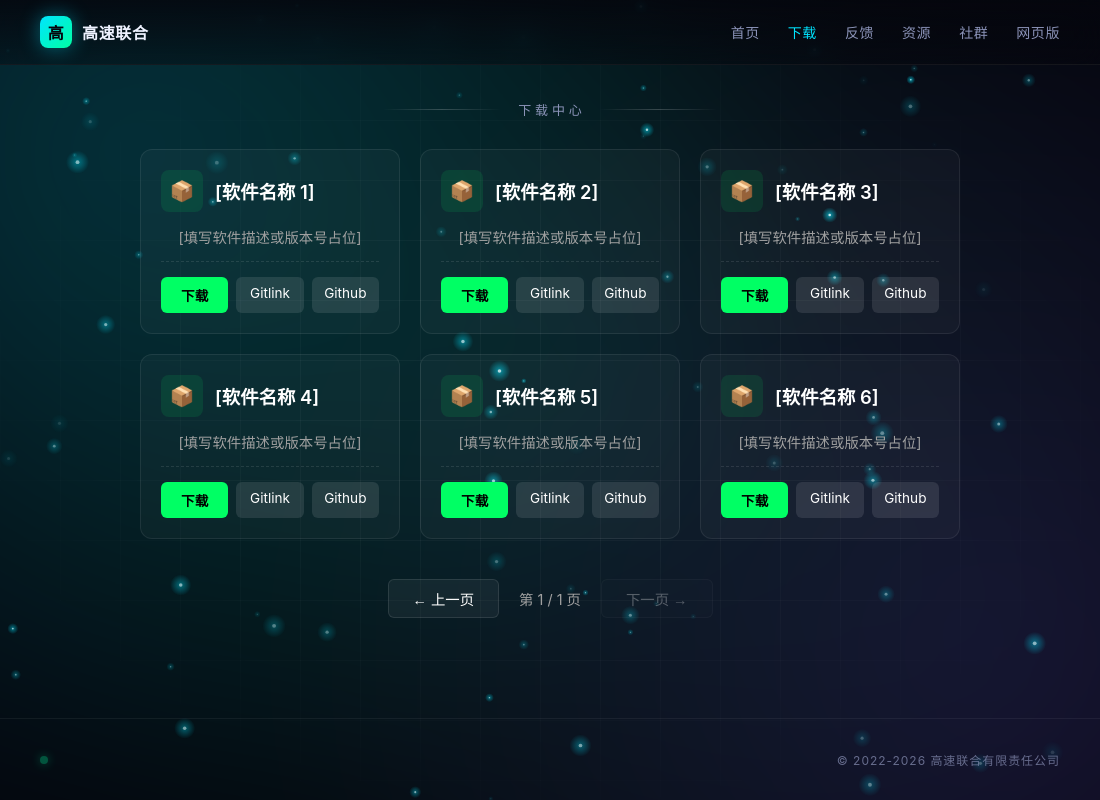
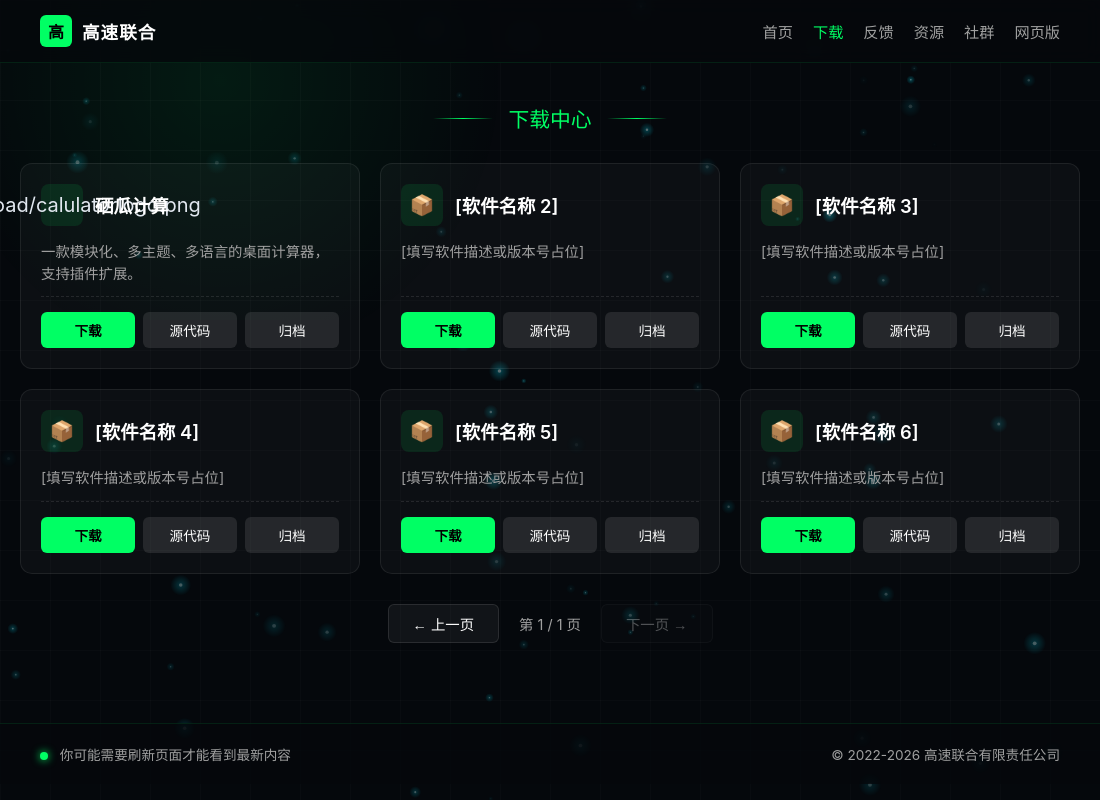
Before and after one commit to HighspeedUnion/luck-money-help, an Electron app: page website/download.html in a window 1100 px wide. Drawn offline with Linux system fonts and the light colour scheme.

Commit message:
Update download.html

```diff
--- a/website/download.html
+++ b/website/download.html
@@ -1,35 +1,93 @@
 <!DOCTYPE html>
 <html lang="zh-CN">
 <head>
-  <link rel="icon" type="image/png" href="logo.png">
   <meta charset="UTF-8">
   <meta name="viewport" content="width=device-width, initial-scale=1.0">
   <title>下载中心 | 高速联合</title>
-  <link rel="stylesheet" href="style.css">
 
-  <!-- 这里补充了卡片和分页所需的样式，也可以移动到 style.css 中 -->
+  <!-- 标签页图标 -->
+  <link rel="icon" type="image/png" href="logo.png">
+
   <style>
+    /* ====== 基础重置与背景 ====== */
+    * { margin: 0; padding: 0; box-sizing: border-box; }
+    body {
+      font-family: -apple-system, BlinkMacSystemFont, "Segoe UI", Roboto, "Helvetica Neue", Arial, sans-serif;
+      background-color: #05080c; /* 深色背景 */
+      color: #e2e8f0;
+      min-height: 100vh;
+      overflow-x: hidden;
+      position: relative;
+    }
+    /* 背景光晕 */
+    .bg-glow {
+      position: fixed;
+      top: -20%; left: -10%; width: 60%; height: 60%;
+      background: radial-gradient(circle, rgba(0, 255, 100, 0.08) 0%, transparent 70%);
+      z-index: 0;
+      pointer-events: none;
+    }
+    /* 背景网格 */
+    .bg-grid {
+      position: fixed;
+      inset: 0;
+      background-image: linear-gradient(rgba(255,255,255,0.02) 1px, transparent 1px),
+                        linear-gradient(90deg, rgba(255,255,255,0.02) 1px, transparent 1px);
+      background-size: 50px 50px;
+      z-index: 0;
+      pointer-events: none;
+    }
+    /* 粒子画布 */
+    #particles {
+      position: fixed; inset: 0; z-index: 1; pointer-events: none; opacity: 0.5;
+    }
+
+    /* ====== 导航栏 ====== */
+    .navbar {
+      position: relative; z-index: 10;
+      display: flex; justify-content: space-between; align-items: center;
+      padding: 15px 40px;
+      background: rgba(5, 8, 12, 0.8);
+      backdrop-filter: blur(10px);
+      border-bottom: 1px solid rgba(0, 255, 100, 0.1);
+    }
+    .nav-brand { display: flex; align-items: center; gap: 10px; text-decoration: none; color: #fff; }
+    .logo {
+      width: 32px; height: 32px; background: #00ff64; color: #000;
+      display: flex; align-items: center; justify-content: center;
+      border-radius: 6px; font-weight: bold; font-size: 16px;
+    }
+    .brand-text { font-size: 1.1rem; font-weight: 600; letter-spacing: 1px; }
+    .nav-links { display: flex; gap: 20px; }
+    .nav-links a { color: #a0a0a0; text-decoration: none; font-size: 0.95rem; transition: 0.2s; }
+    .nav-links a:hover, .nav-links a.active { color: #00ff64; }
+
+    /* ====== 主体容器 ====== */
+    .container { max-width: 1200px; margin: 0 auto; padding: 40px 20px; position: relative; z-index: 5; }
+
+    .section-header {
+      display: flex; align-items: center; justify-content: center; gap: 15px;
+      margin-bottom: 30px; color: #00ff64; font-size: 1.3rem; font-weight: 500;
+    }
+    .section-header .line { height: 1px; width: 60px; background: linear-gradient(90deg, transparent, #00ff64, transparent); }
+
+    /* ====== 卡片网格布局 ====== */
     .download-grid {
       display: grid;
-      grid-template-columns: repeat(3, 1fr); /* 桌面端每行3个，共6个 */
+      grid-template-columns: repeat(3, 1fr); /* 桌面端3列，2行共6个 */
       gap: 20px;
-      margin-top: 30px;
+      margin-bottom: 30px;
     }
-    @media (max-width: 900px) {
-      .download-grid { grid-template-columns: repeat(2, 1fr); }
-    }
-    @media (max-width: 600px) {
-      .download-grid { grid-template-columns: 1fr; }
-    }
+    @media (max-width: 900px) { .download-grid { grid-template-columns: repeat(2, 1fr); } }
+    @media (max-width: 600px) { .download-grid { grid-template-columns: 1fr; } }
 
+    /* ====== 单个卡片样式 ====== */
     .download-card {
       background: rgba(255, 255, 255, 0.03);
       border: 1px solid rgba(255, 255, 255, 0.08);
       border-radius: 12px;
       padding: 20px;
-      display: flex;
-      flex-direction: column;
-      gap: 15px;
+      display: flex; flex-direction: column; gap: 15px;
       transition: all 0.3s ease;
     }
     .download-card:hover {
@@ -37,105 +95,78 @@
       box-shadow: 0 10px 20px rgba(0, 255, 100, 0.1);
       border-color: rgba(0, 255, 100, 0.3);
     }
-
-    .card-header {
-      display: flex;
-      align-items: center;
-      gap: 12px;
+    .card-header { display: flex; align-items: center; gap: 12px; }
+    .card-icon {
+      width: 42px; height: 42px;
+      background: rgba(0, 255, 100, 0.1); border-radius: 8px;
+      display: flex; align-items: center; justify-content: center; font-size: 20px;
     }
-    .card-icon {
-      width: 42px;
-      height: 42px;
-      background: rgba(0, 255, 100, 0.1);
-      border-radius: 8px;
-      display: flex;
-      align-items: center;
-      justify-content: center;
-      font-size: 20px;
+    .card-title { font-size: 1.15rem; font-weight: 600; color: #fff; }
+    .card-desc {
+      color: #a0a0a0; font-size: 0.9rem; flex-grow: 1; line-height: 1.5;
+      border-bottom: 1px dashed rgba(255, 255, 255, 0.1); padding-bottom: 12px;
     }
-    .card-title {
-      font-size: 1.15rem;
-      font-weight: 600;
-      color: #fff;
-    }
-    .card-desc {
-      color: #a0a0a0;
-      font-size: 0.9rem;
-      flex-grow: 1;
-      line-height: 1.5;
-      border-bottom: 1px dashed rgba(255, 255, 255, 0.1);
-      padding-bottom: 12px;
-    }
-    .card-actions {
-      display: flex;
-      gap: 8px;
-      flex-wrap: wrap;
-    }
+    .card-actions { display: flex; gap: 8px; flex-wrap: wrap; }
     .btn-primary {
-      flex: 1;
-      background: #00ff64;
-      color: #000;
-      text-align: center;
-      padding: 8px 10px;
-      border-radius: 6px;
-      text-decoration: none;
-      font-size: 0.85rem;
-      font-weight: bold;
-      transition: 0.2s;
+      flex: 1; background: #00ff64; color: #000; text-align: center;
+      padding: 8px 10px; border-radius: 6px; text-decoration: none;
+      font-size: 0.85rem; font-weight: bold; transition: 0.2s;
     }
     .btn-primary:hover { background: #00cc50; }
     .btn-secondary {
-      flex: 1;
-      background: rgba(255, 255, 255, 0.1);
-      color: #fff;
-      text-align: center;
-      padding: 8px 10px;
-      border-radius: 6px;
-      text-decoration: none;
-      font-size: 0.85rem;
-      transition: 0.2s;
+      flex: 1; background: rgba(255, 255, 255, 0.1); color: #fff; text-align: center;
+      padding: 8px 10px; border-radius: 6px; text-decoration: none;
+      font-size: 0.85rem; transition: 0.2s;
     }
     .btn-secondary:hover { background: rgba(255, 255, 255, 0.2); }
 
-    /* 翻页控件 */
+    /* ====== 分页控件 ====== */
     .pagination {
-      display: flex;
-      justify-content: center;
-      align-items: center;
-      gap: 20px;
-      margin-top: 40px;
-      padding-bottom: 20px;
+      display: flex; justify-content: center; align-items: center;
+      gap: 20px; margin-top: 20px; padding-bottom: 40px;
     }
     .page-btn {
       background: rgba(255, 255, 255, 0.05);
       border: 1px solid rgba(255, 255, 255, 0.1);
-      color: #fff;
-      padding: 8px 24px;
-      border-radius: 6px;
-      cursor: pointer;
-      transition: 0.2s;
-      font-size: 0.9rem;
+      color: #fff; padding: 8px 24px; border-radius: 6px;
+      cursor: pointer; transition: 0.2s; font-size: 0.9rem;
     }
     .page-btn:hover:not(:disabled) {
-      background: rgba(0, 255, 100, 0.2);
-      border-color: #00ff64;
-      color: #00ff64;
+      background: rgba(0, 255, 100, 0.2); border-color: #00ff64; color: #00ff64;
     }
-    .page-btn:disabled {
-      opacity: 0.3;
-      cursor: not-allowed;
+    .page-btn:disabled { opacity: 0.3; cursor: not-allowed; }
+    .page-info { color: #a0a0a0; font-size: 0.9rem; }
+
+    /* ====== 页脚 ====== */
+    .footer {
+      position: relative; z-index: 10;
+      display: flex; justify-content: space-between; align-items: center;
+      padding: 20px 40px;
+      background: rgba(5, 8, 12, 0.8);
+      border-top: 1px solid rgba(0, 255, 100, 0.1);
+      color: #a0a0a0; font-size: 0.85rem;
     }
-    .page-info {
-      color: #a0a0a0;
-      font-size: 0.9rem;
+    .footer .lamp {
+      display: inline-block; width: 8px; height: 8px; background: #00ff64;
+      border-radius: 50%; margin-right: 8px; box-shadow: 0 0 8px #00ff64;
     }
   </style>
+
+  <!-- 自动刷新脚本：每次打开新页面强制刷新一次，避免图标缓存 -->
+  <script>
+    if (!sessionStorage.getItem('hasRefreshed')) {
+      sessionStorage.setItem('hasRefreshed', 'true');
+      location.reload();
+    }
+  </script>
 </head>
 <body>
+  <!-- 背景元素 -->
   <div class="bg-glow"></div>
   <div class="bg-grid"></div>
   <canvas id="particles"></canvas>
 
+  <!-- 导航栏 -->
   <nav class="navbar">
     <a class="nav-brand" href="index.html">
       <div class="logo">高</div>
@@ -151,6 +182,7 @@
     </div>
   </nav>
 
+  <!-- 主内容区 -->
   <main class="container" id="top">
     <section class="section" id="download">
       <div class="section-header">
@@ -162,25 +194,21 @@
       <!-- 6个卡片网格布局 -->
       <div class="download-grid">
 
-        <!-- 卡片 1 -->
+        <!-- ===== 卡片 1 ===== -->
         <div class="download-card">
           <div class="card-header">
-            <!-- 预留图标：可以换成 img 标签或 emoji -->
-            <div class="card-icon">📦</div>
-            <!-- 填写软件名称 -->
-            <div class="card-title">[软件名称 1]</div>
+            <div class="card-icon">./download/calulatorlogo.png</div>
+            <div class="card-title">硒瓜计算</div>
           </div>
-          <!-- 填写一句话简介或版本号 -->
-          <div class="card-desc">[填写软件描述或版本号占位]</div>
+          <div class="card-desc">一款模块化、多主题、多语言的桌面计算器，支持插件扩展。</div>
           <div class="card-actions">
-            <!-- 填写对应的下载链接 href -->
             <a href="#" class="btn-primary">下载</a>
-            <a href="#" class="btn-secondary">Gitlink</a>
-            <a href="#" class="btn-secondary">Github</a>
+            <a href="#" class="btn-secondary">源代码</a>
+            <a href="#" class="btn-secondary">归档</a>
           </div>
         </div>
 
-        <!-- 卡片 2 -->
+        <!-- ===== 卡片 2 ===== -->
         <div class="download-card">
           <div class="card-header">
             <div class="card-icon">📦</div>
@@ -189,12 +217,12 @@
           <div class="card-desc">[填写软件描述或版本号占位]</div>
           <div class="card-actions">
             <a href="#" class="btn-primary">下载</a>
-            <a href="#" class="btn-secondary">Gitlink</a>
-            <a href="#" class="btn-secondary">Github</a>
+            <a href="#" class="btn-secondary">源代码</a>
+            <a href="#" class="btn-secondary">归档</a>
           </div>
         </div>
 
-        <!-- 卡片 3 -->
+        <!-- ===== 卡片 3 ===== -->
         <div class="download-card">
           <div class="card-header">
             <div class="card-icon">📦</div>
@@ -203,12 +231,12 @@
           <div class="card-desc">[填写软件描述或版本号占位]</div>
           <div class="card-actions">
             <a href="#" class="btn-primary">下载</a>
-            <a href="#" class="btn-secondary">Gitlink</a>
-            <a href="#" class="btn-secondary">Github</a>
+            <a href="#" class="btn-secondary">源代码</a>
+            <a href="#" class="btn-secondary">归档</a>
           </div>
         </div>
 
-        <!-- 卡片 4 -->
+        <!-- ===== 卡片 4 ===== -->
         <div class="download-card">
           <div class="card-header">
             <div class="card-icon">📦</div>
@@ -217,12 +245,12 @@
           <div class="card-desc">[填写软件描述或版本号占位]</div>
           <div class="card-actions">
             <a href="#" class="btn-primary">下载</a>
-            <a href="#" class="btn-secondary">Gitlink</a>
-            <a href="#" class="btn-secondary">Github</a>
+            <a href="#" class="btn-secondary">源代码</a>
+            <a href="#" class="btn-secondary">归档</a>
           </div>
         </div>
 
-        <!-- 卡片 5 -->
+        <!-- ===== 卡片 5 ===== -->
         <div class="download-card">
           <div class="card-header">
             <div class="card-icon">📦</div>
@@ -231,12 +259,12 @@
           <div class="card-desc">[填写软件描述或版本号占位]</div>
           <div class="card-actions">
             <a href="#" class="btn-primary">下载</a>
-            <a href="#" class="btn-secondary">Gitlink</a>
-            <a href="#" class="btn-secondary">Github</a>
+            <a href="#" class="btn-secondary">源代码</a>
+            <a href="#" class="btn-secondary">归档</a>
           </div>
         </div>
 
-        <!-- 卡片 6 -->
+        <!-- ===== 卡片 6 ===== -->
         <div class="download-card">
           <div class="card-header">
             <div class="card-icon">📦</div>
@@ -245,14 +273,14 @@
           <div class="card-desc">[填写软件描述或版本号占位]</div>
           <div class="card-actions">
             <a href="#" class="btn-primary">下载</a>
-            <a href="#" class="btn-secondary">Gitlink</a>
-            <a href="#" class="btn-secondary">Github</a>
+            <a href="#" class="btn-secondary">源代码</a>
+            <a href="#" class="btn-secondary">归档</a>
           </div>
         </div>
 
       </div>
 
-      <!-- 上一页 / 下一页 控件 -->
+      <!-- 分页控件 -->
       <div class="pagination">
         <button class="page-btn" id="prevPage">← 上一页</button>
         <span class="page-info">第 1 / 1 页</span>
@@ -262,10 +290,11 @@
     </section>
   </main>
 
+  <!-- 页脚 -->
   <footer class="footer">
     <div class="left">
       <span class="lamp"></span>
-
+      你可能需要刷新页面才能看到最新内容
     </div>
     <div class="right">
       &copy; 2022-2026 高速联合有限责任公司
```
